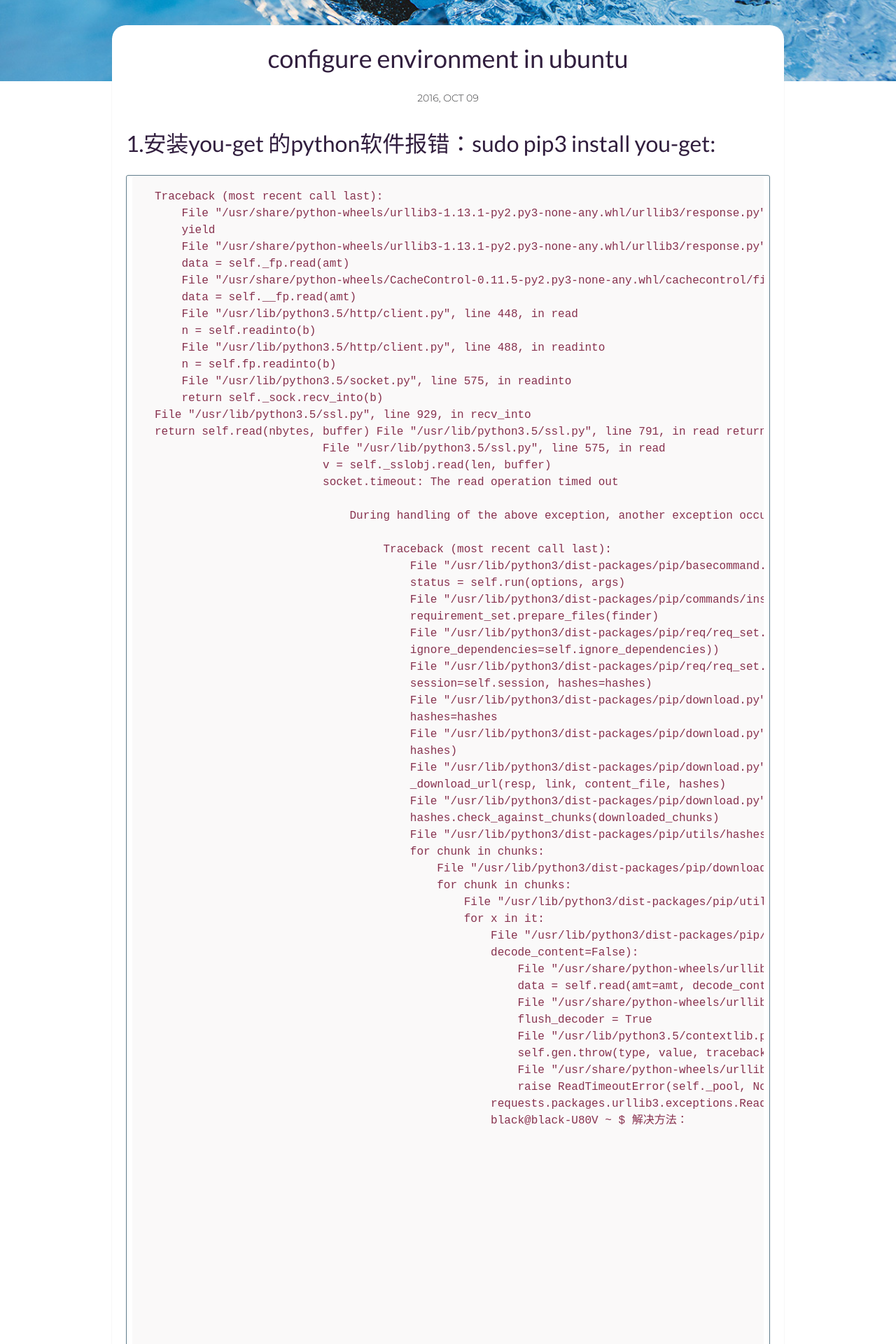
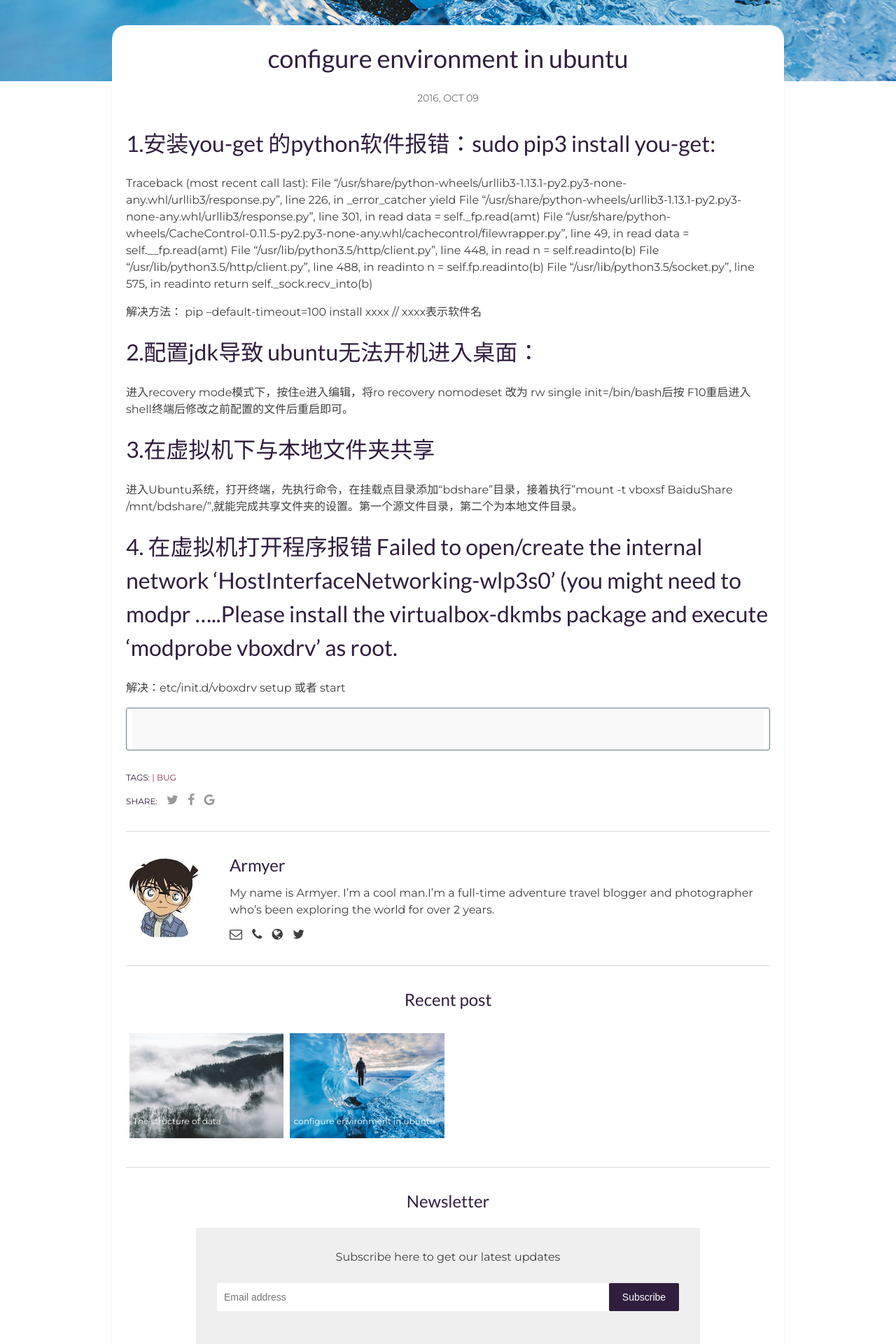
Before and after one commit to Armyer/armyer.github.io, a Jekyll site: the page built from _posts/2016-10-9-configure-environment-in-ubuntu.md, in a window 1280 px wide. Shown: the part 487-2407 px from the top of the page at 70% size. Built offline with Jekyll 4.4.1, drawn with Linux system fonts in a browser that asks for light colours; comment, search, counter and statistics services are not loaded; some of the changed text lies outside the part shown.

Commit message:
update paragraph

```diff
--- a/_posts/2016-10-9-configure-environment-in-ubuntu.md
+++ b/_posts/2016-10-9-configure-environment-in-ubuntu.md
@@ -10,7 +10,7 @@
 
 # 1.安装you-get 的python软件报错：sudo pip3 install you-get:
 
-    Traceback (most recent call last):
+Traceback (most recent call last):
         File "/usr/share/python-wheels/urllib3-1.13.1-py2.py3-none-any.whl/urllib3/response.py", line 226, in _error_catcher
         yield
         File "/usr/share/python-wheels/urllib3-1.13.1-py2.py3-none-any.whl/urllib3/response.py", line 301, in read
@@ -23,74 +23,25 @@
         n = self.fp.readinto(b)
         File "/usr/lib/python3.5/socket.py", line 575, in readinto
         return self._sock.recv_into(b)
-    File "/usr/lib/python3.5/ssl.py", line 929, in recv_into
-    return self.read(nbytes, buffer)
-File "/usr/lib/python3.5/ssl.py", line 791, in read
-return self._sslobj.read(len, buffer)
-                             File "/usr/lib/python3.5/ssl.py", line 575, in read
-                             v = self._sslobj.read(len, buffer)
-                             socket.timeout: The read operation timed out
 
-                                 During handling of the above exception, another exception occurred:
-
-                                      Traceback (most recent call last):
-                                          File "/usr/lib/python3/dist-packages/pip/basecommand.py", line 209, in main
-                                          status = self.run(options, args)
-                                          File "/usr/lib/python3/dist-packages/pip/commands/install.py", line 317, in run
-                                          requirement_set.prepare_files(finder)
-                                          File "/usr/lib/python3/dist-packages/pip/req/req_set.py", line 360, in prepare_files
-                                          ignore_dependencies=self.ignore_dependencies))
-                                          File "/usr/lib/python3/dist-packages/pip/req/req_set.py", line 577, in _prepare_file
-                                          session=self.session, hashes=hashes)
-                                          File "/usr/lib/python3/dist-packages/pip/download.py", line 810, in unpack_url
-                                          hashes=hashes
-                                          File "/usr/lib/python3/dist-packages/pip/download.py", line 649, in unpack_http_url
-                                          hashes)
-                                          File "/usr/lib/python3/dist-packages/pip/download.py", line 871, in _download_http_url
-                                          _download_url(resp, link, content_file, hashes)
-                                          File "/usr/lib/python3/dist-packages/pip/download.py", line 595, in _download_url
-                                          hashes.check_against_chunks(downloaded_chunks)
-                                          File "/usr/lib/python3/dist-packages/pip/utils/hashes.py", line 46, in check_against_chunks
-                                          for chunk in chunks:
-                                              File "/usr/lib/python3/dist-packages/pip/download.py", line 563, in written_chunks
-                                              for chunk in chunks:
-                                                  File "/usr/lib/python3/dist-packages/pip/utils/ui.py", line 139, in iter
-                                                  for x in it:
-                                                      File "/usr/lib/python3/dist-packages/pip/download.py", line 552, in resp_read
-                                                      decode_content=False):
-                                                          File "/usr/share/python-wheels/urllib3-1.13.1-py2.py3-none-any.whl/urllib3/response.py", line 344, in stream
-                                                          data = self.read(amt=amt, decode_content=decode_content)
-                                                          File "/usr/share/python-wheels/urllib3-1.13.1-py2.py3-none-any.whl/urllib3/response.py", line 311, in read
-                                                          flush_decoder = True
-                                                          File "/usr/lib/python3.5/contextlib.py", line 77, in __exit__
-                                                          self.gen.throw(type, value, traceback)
-                                                          File "/usr/share/python-wheels/urllib3-1.13.1-py2.py3-none-any.whl/urllib3/response.py", line 231, in _error_catcher
-                                                          raise ReadTimeoutError(self._pool, None, 'Read timed out.')
-                                                      requests.packages.urllib3.exceptions.ReadTimeoutError: HTTPSConnectionPool(host='pypi.python.org', port=443): Read timed out.
-                                                      black@black-U80V ~ $
 解决方法：
                                                                                                                  pip --default-timeout=100 install xxxx   // xxxx表示软件名
 
 
-                                                                                                                      # 2.配置jdk导致 ubuntu无法开机进入桌面：
 
-                                                                                                                          进入recovery mode模式下，按住e进入编辑，将ro recovery nomodeset 改为 rw single init=/bin/bash后按 F10重启进入shell终端后修改之前配置的文件后重启即可。
+# 2.配置jdk导致 ubuntu无法开机进入桌面：
+
+进入recovery mode模式下，按住e进入编辑，将ro recovery nomodeset 改为 rw single init=/bin/bash后按 F10重启进入shell终端后修改之前配置的文件后重启即可。
 
 
 
 
-
-                                                                                                                          # 3.在虚拟机下与本地文件夹共享
-
-                                                                                                                          进入Ubuntu系统，打开终端，先执行命令，在挂载点目录添加“bdshare”目录，接着执行"mount -t vboxsf BaiduShare /mnt/bdshare/",就能完成共享文件夹的设置。第一个源文件目录，第二个为本地文件目录。
+# 3.在虚拟机下与本地文件夹共享
+ 进入Ubuntu系统，打开终端，先执行命令，在挂载点目录添加“bdshare”目录，接着执行"mount -t vboxsf BaiduShare /mnt/bdshare/",就能完成共享文件夹的设置。第一个源文件目录，第二个为本地文件目录。
 
 
-
-                                                                                                                          # 4. 在虚拟机打开程序报错Failed to open/create the internal network 'HostInterfaceNetworking-wlp3s0' (you might need to modpr .....
-
-
-                                                                                                                                                                                                                                          Please install the virtualbox-dkmbs package and execute 'modprobe vboxdrv' as root.
-                                                                                                                                                                                                                                          解决：etc/init.d/vboxdrv setup 或者 start
+# 4. 在虚拟机打开程序报错 Failed to open/create the internal network 'HostInterfaceNetworking-wlp3s0' (you might need to modpr .....Please install the virtualbox-dkmbs package and execute 'modprobe vboxdrv' as root.
+ 解决：etc/init.d/vboxdrv setup 或者 start
 
 
 
```
